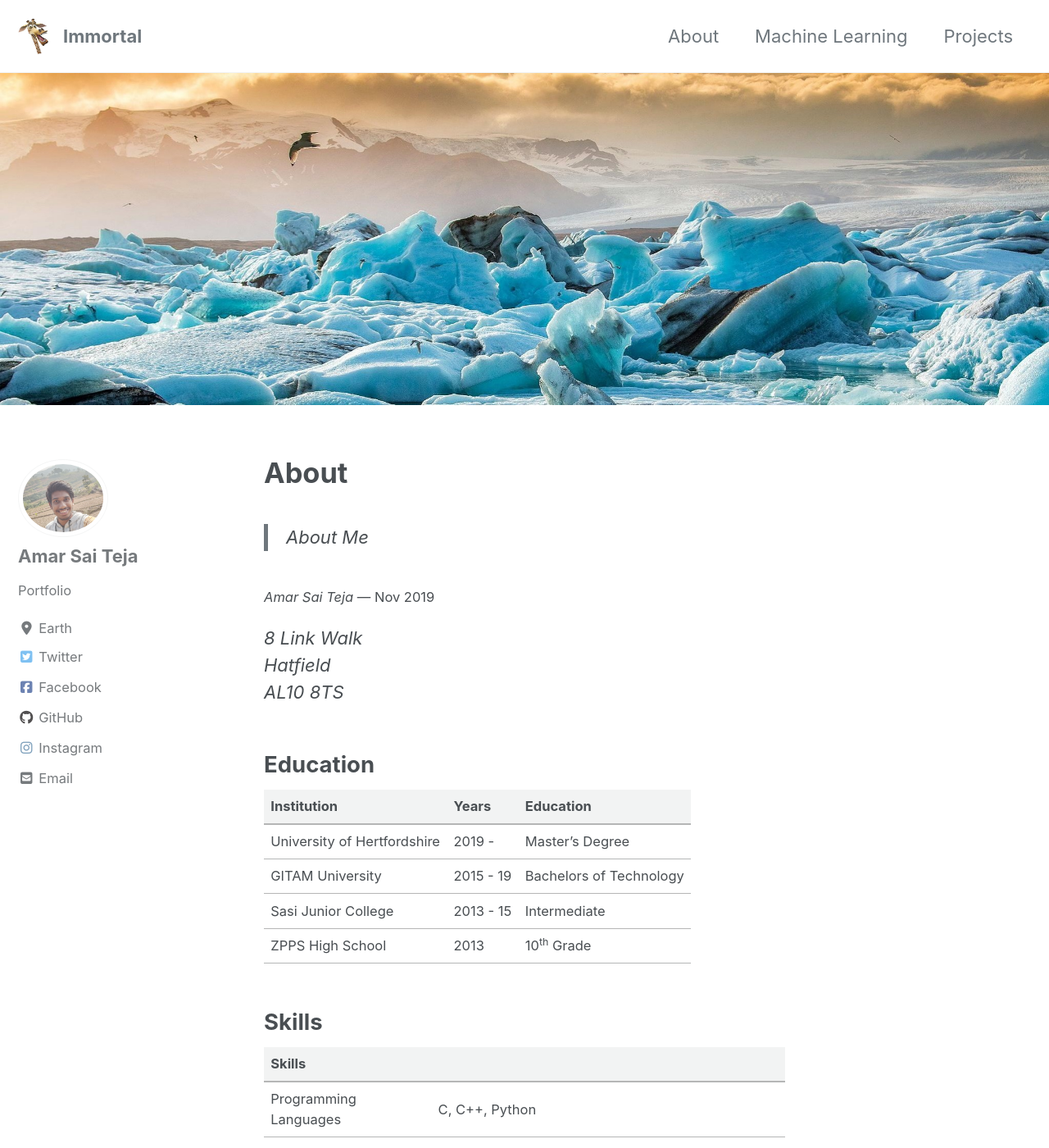
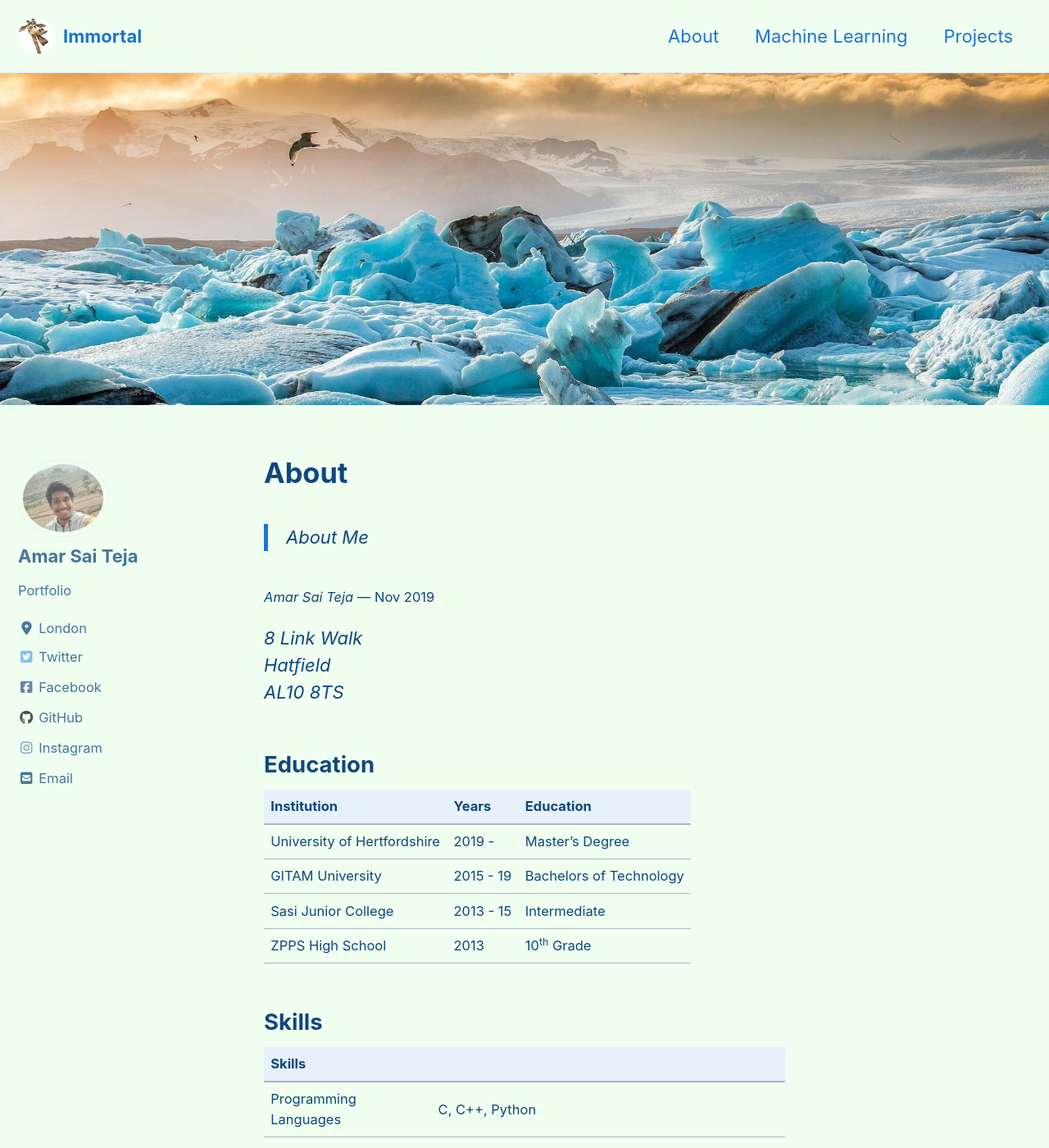
Before and after one commit to Immortalv5/Immortalv5.github.io, a Jekyll site: the page built from _pages/about.md, in a window 1280 px wide and 1400 px high. Shown: the whole window at 82% size. Built offline with Jekyll 4.4.1, drawn with Linux system fonts in a browser that asks for light colours; cached includes are drawn as plain includes; nearby versions of some CDN libraries.

Commit message:
Updated Personal Info

```diff
--- a/_config.yml
+++ b/_config.yml
@@ -12,7 +12,7 @@
 
 # theme                  : "minimal-mistakes-jekyll"
 # remote_theme           : "mmistakes/minimal-mistakes"
-minimal_mistakes_skin    : "default" # "air", "aqua", "contrast", "dark", "dirt", "neon", "mint", "plum", "sunrise"
+minimal_mistakes_skin    : "aqua" # "air", "aqua", "contrast", "dark", "dirt", "neon", "mint", "plum", "sunrise"
 
 # Site Settings
 locale                   : "en-US"
@@ -110,7 +110,7 @@
   name             : "Amar Sai Teja"
   avatar           : "/images/bio-pic.jpg" # path of avatar image, e.g. "/assets/images/bio-photo.jpg"
   bio              : "Portfolio"
-  location         : "Earth"
+  location         : "London"
   email            : "saitejaaoe@gmail.com"
   links:
     - label: "Email"
@@ -124,7 +124,7 @@
       url: "https://twitter.com/Amar_Sai_Teja"
     - label: "Facebook"
       icon: "fab fa-fw fa-facebook-square"
-      url: "https://facebook.com/Immortalv5.0"
+      url: "https://facebook.com/Immortal_v5.0"
     - label: "GitHub"
       icon: "fab fa-fw fa-github"
       url: "https://github.com/immortalv5"
--- a/_pages/about.md
+++ b/_pages/about.md
@@ -41,7 +41,6 @@
 *	Developed a Lung Abnormality detection system using CNN.
 *	Created a Mobile Recharge Management System.
 
-
 ## Achievements
 *	Participated in NSS Special Camp at MVDM School, Visakhapatnam (2017-18).
 
```
